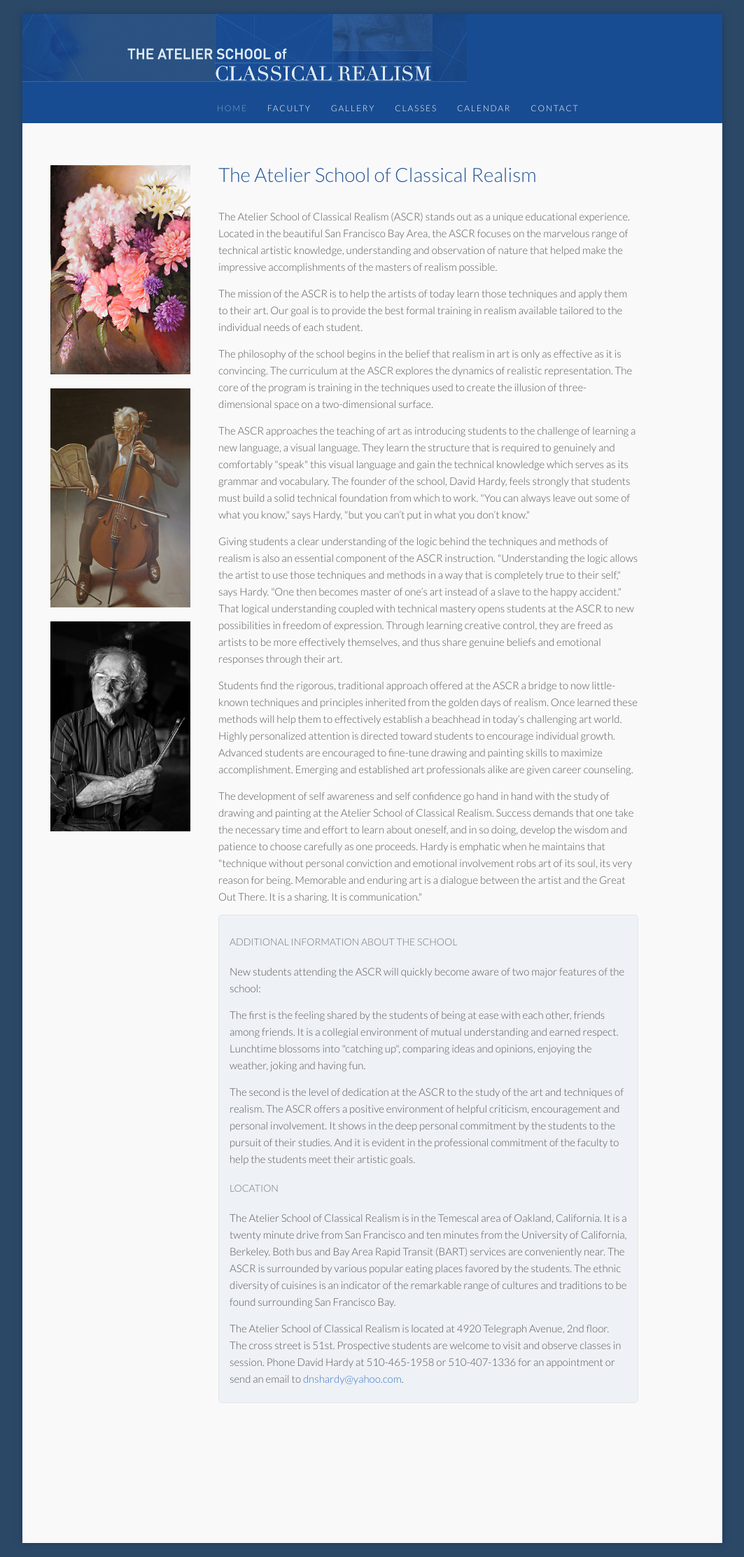
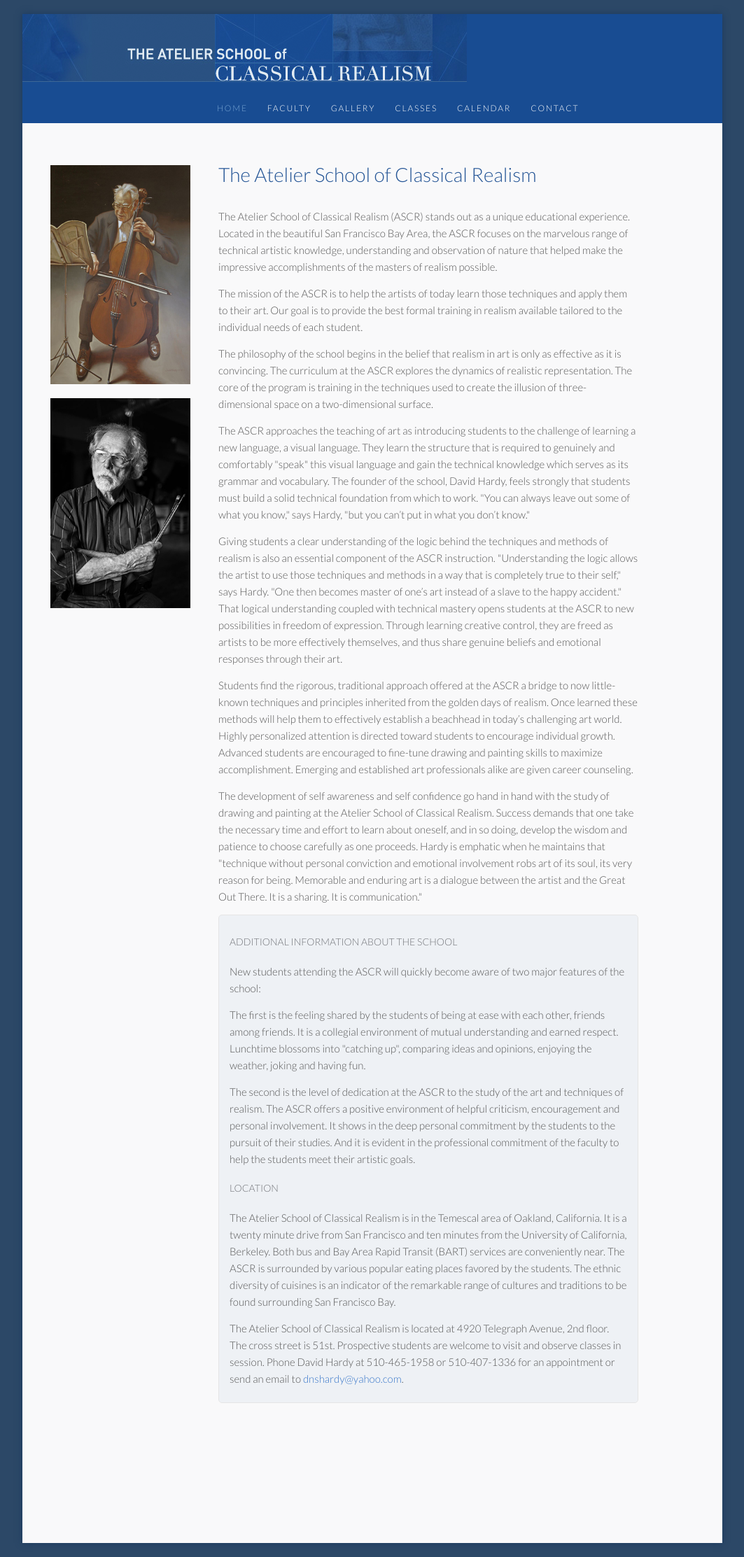
Before and after one commit to vphan/atelier, a Jekyll site: the page built from index.html, in a window 1280 px wide. Shown: the whole page at 70% size, without its empty margins (108-1171 px from the left). Built offline with Jekyll 4.4.1, drawn with Linux system fonts in a browser that asks for light colours; nearby versions of some CDN libraries; Markdown is read by kramdown in place of the engine named in the settings.

Commit message:
removed image

```diff
--- a/index.html
+++ b/index.html
@@ -7,8 +7,7 @@
 
 <div class="col span1">
 <a class="fancybox" rel="gallery" href="{{ site.baseurl }}/img/gallery/david-hardy/dh16-lrg.jpg" title="">
-<a class="fancybox" rel="gallery" href="{{ site.baseurl }}/img/gallery/david-hardy/dh19-lrg.jpg" title="">
-				<img src="{{ site.baseurl }}/img/gallery/david-hardy/dh19.jpg">
+
 			</a>
 				<img src="{{ site.baseurl }}/img/gallery/david-hardy/dh16.jpg">
 			</a>
```
Also changed, not shown: 1 other file.
